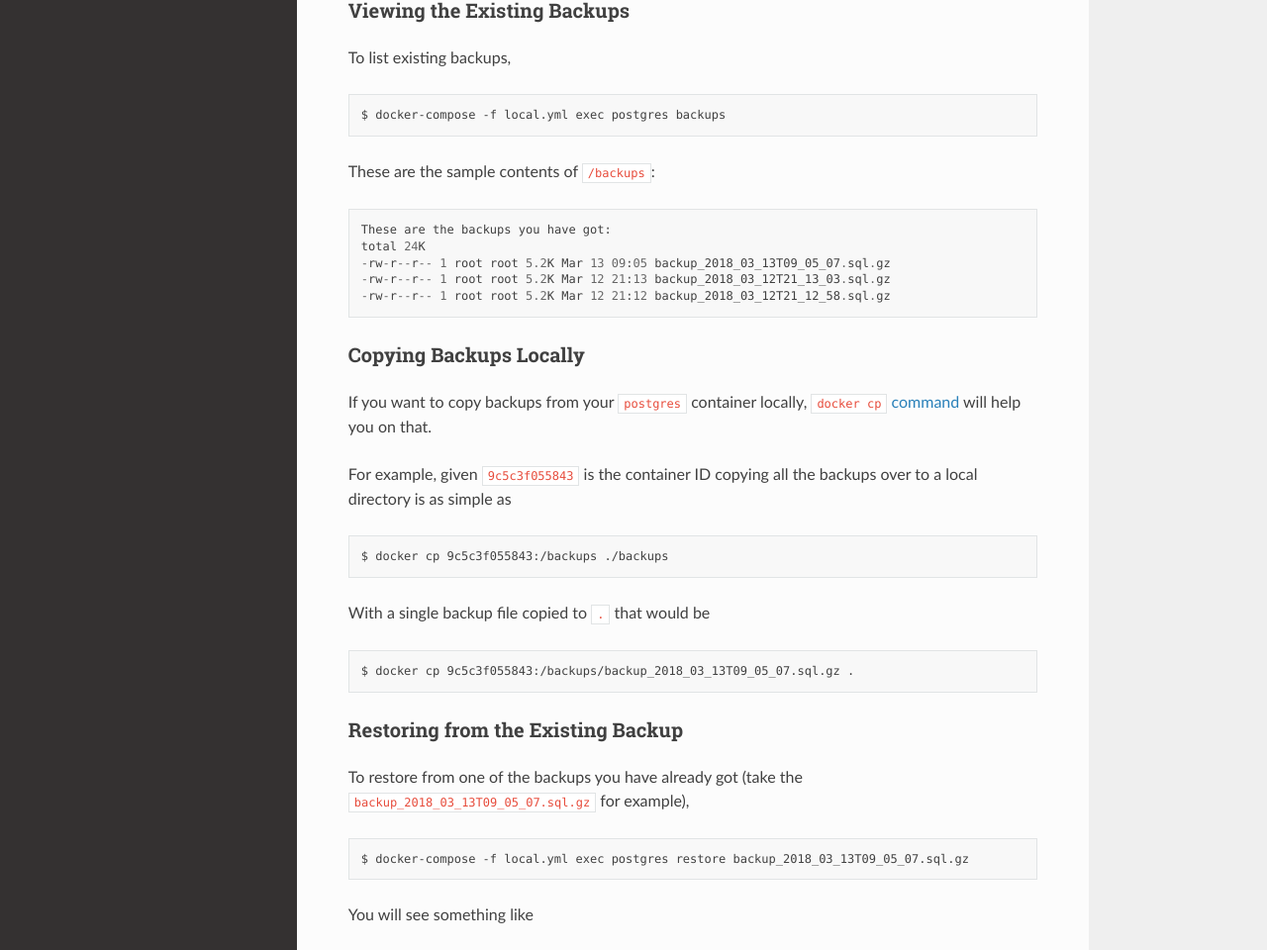
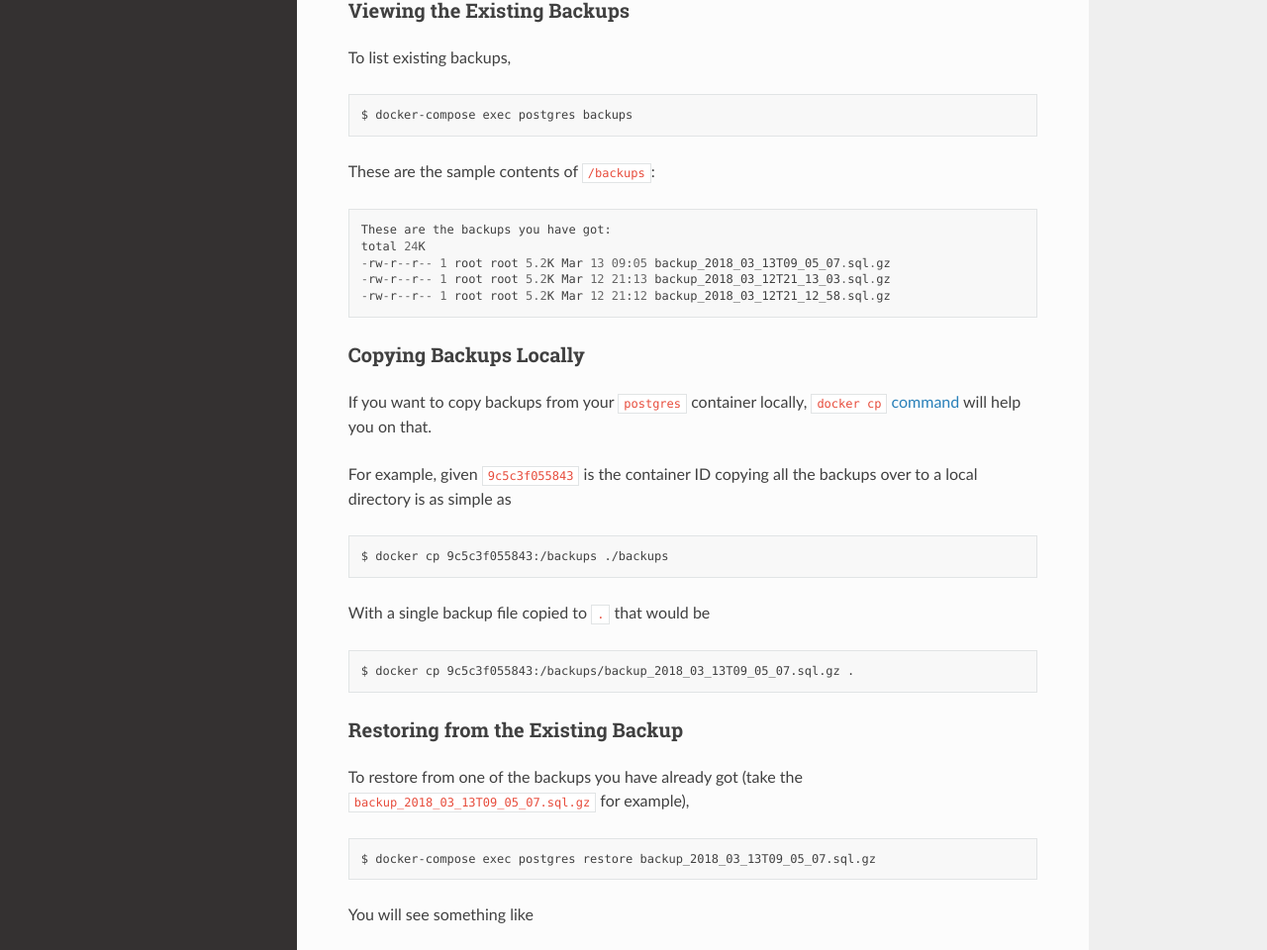
Before and after one commit to seik/stilio, a Sphinx documentation site: the page built from docs/source/stilio/database.rst, in a window 1280 px wide and 1400 px high, scrolled down 510 px. Shown: the part 151-1111 px from the top of the window at 99% size. Built offline with Sphinx 7.4.7 and the Read the Docs theme 2.0.0, drawn with Linux system fonts in a browser that asks for light colours; some of the changed text lies outside the part shown.

Commit message:
Fix compose commands in doc

```diff
--- a/docs/source/stilio/database.rst
+++ b/docs/source/stilio/database.rst
@@ -16,7 +16,7 @@ Creating a Backup
 
 To create a backup, run::
 
-    $ docker-compose -f local.yml exec postgres backup
+    $ docker-compose exec postgres backup
 
 Assuming your project's database is named ``my_project`` here is what you will see: ::
 
@@ -31,7 +31,7 @@ Viewing the Existing Backups
 
 To list existing backups, ::
 
-    $ docker-compose -f local.yml exec postgres backups
+    $ docker-compose exec postgres backups
 
 These are the sample contents of ``/backups``: ::
 
@@ -63,7 +63,7 @@ Restoring from the Existing Backup
 
 To restore from one of the backups you have already got (take the ``backup_2018_03_13T09_05_07.sql.gz`` for example), ::
 
-    $ docker-compose -f local.yml exec postgres restore backup_2018_03_13T09_05_07.sql.gz
+    $ docker-compose exec postgres restore backup_2018_03_13T09_05_07.sql.gz
 
 You will see something like ::
 
```
